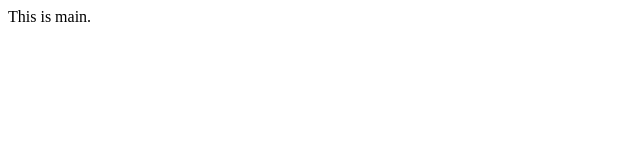
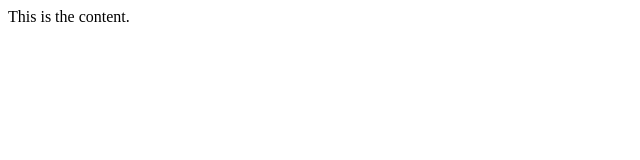
Before and after one commit to sudhanshugaur777/localrepo, a plain HTML site: page index.html in a window 1280 px wide. Shown: the full height of the page, 0-640 px from the left. Drawn offline with Linux system fonts and the light colour scheme.

Commit message:
Add content

```diff
--- a/index.html
+++ b/index.html
@@ -1 +1 @@
-<p>This is main.</p>
+<p>This is the content.</p>
```
